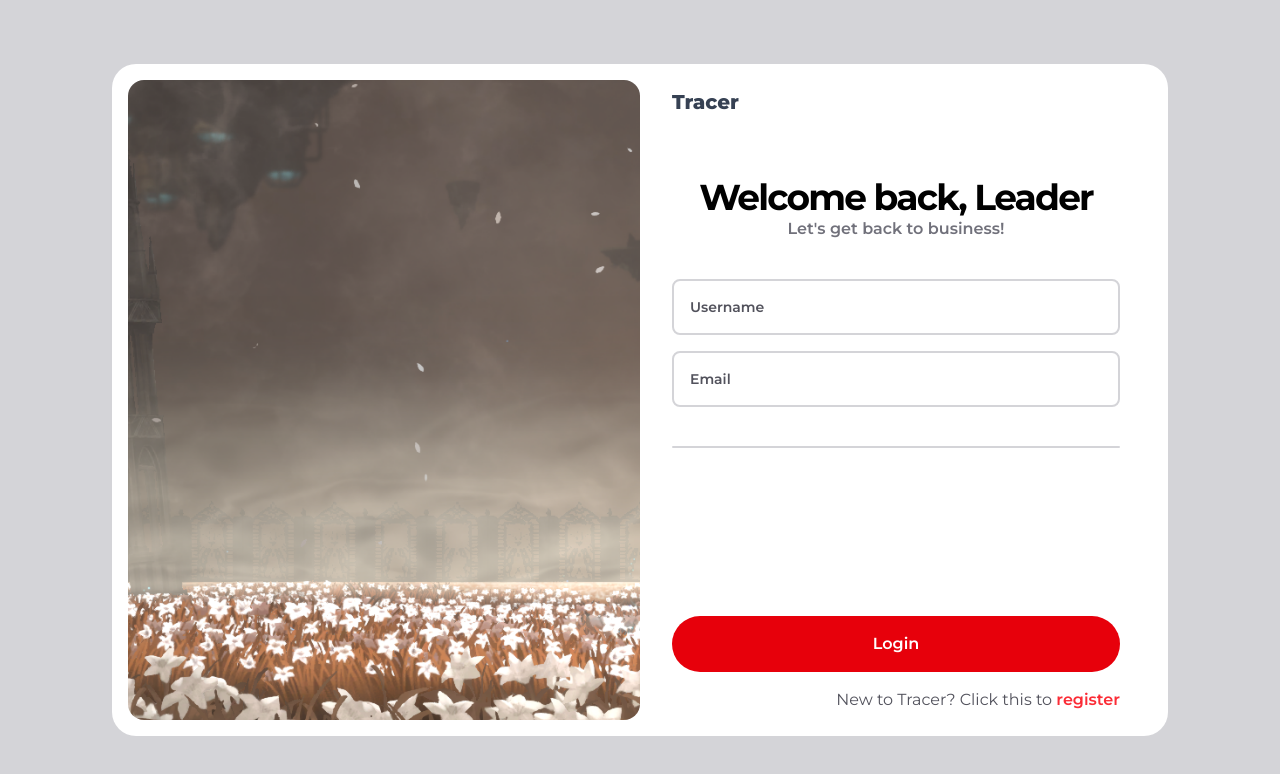
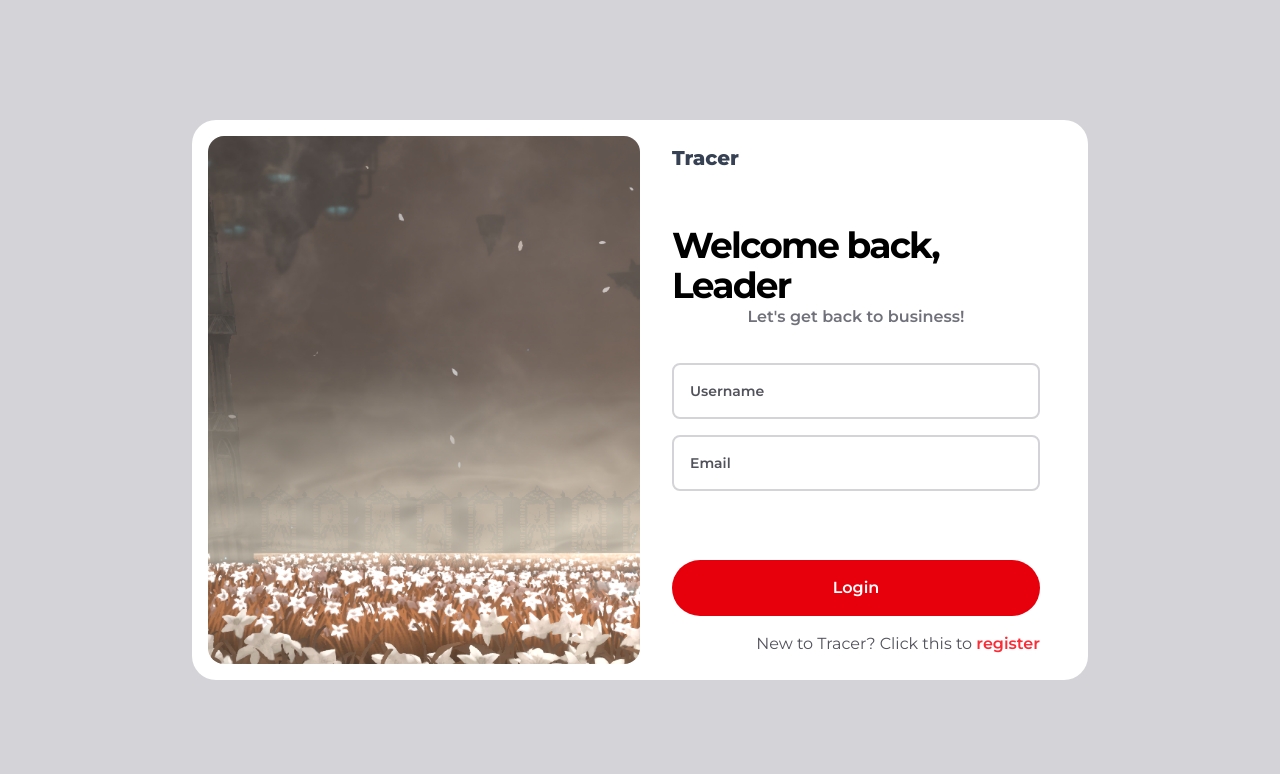
Before and after one commit to GetALifehahaha/contribution-tracker, a React (Vite) app in the folder frontend/: page /login in a window 1280 px wide. Shown: the top 774 px of the page. Built offline with nearby package versions, Linux system fonts and the light colour scheme; no server answers; a web font is replaced by a local one.

Commit message:
Fix login/registration

```diff
--- a/frontend/src/components/Form.jsx
+++ b/frontend/src/components/Form.jsx
@@ -48,7 +48,7 @@ const Form = ({route, method }) => {
   }
 
   return (
-    <form className='bg-white px-8 py-2 flex flex-col gap-4 min-w-[40vw] min-h-[80%]' onSubmit={handleSubmitRequest}>
+    <form className='bg-white px-8 py-2 flex flex-col gap-4 w-[50%] h-full' onSubmit={handleSubmitRequest}>
       <h1 className='mr-auto font-extrabold text-xl text-gray-700 mb-[10%]'>{title}</h1>
 
       <h3 className='mx-auto font-bold tracking-tighter text-4xl'>{welcomeMessage}</h3>
--- a/frontend/src/components/FormDesign.jsx
+++ b/frontend/src/components/FormDesign.jsx
@@ -6,7 +6,7 @@ const FormDesign = () => {
     // const title = method ? 'Contribution Tracker' : 'Registration'
 
     return (
-        <div className='w-[40vw] h-[80vh] bg-white rounded-2xl overflow-hidden'>
+        <div className='w-[50%] h-full bg-white rounded-2xl overflow-hidden'>
             <img src={FormImage} alt="form-design-photo" className='w-full h-full object-cover'/>
         </div>
     )
--- a/frontend/src/pages/Login.jsx
+++ b/frontend/src/pages/Login.jsx
@@ -5,7 +5,7 @@ import FormDesign from '../components/FormDesign'
 const Login = () => {
   return (
     <div className='w-full h-[100vh] bg-zinc-300 flex justify-center items-center'>
-      <div className='p-4 bg-white rounded-3xl flex flex-row'>
+      <div className='p-4 bg-white rounded-3xl flex flex-row w-[70vw] h-[70vh]'>
         <FormDesign/>
         <Form route={'/api/token/'} method='login'/>
       </div>
--- a/frontend/src/pages/Register.jsx
+++ b/frontend/src/pages/Register.jsx
@@ -5,7 +5,7 @@ import FormDesign from '../components/FormDesign'
 const Register = () => {
   return (
     <div className='w-full h-[100vh] bg-zinc-300 flex justify-center items-center'>
-      <div className='p-4 bg-white rounded-3xl flex flex-row'>
+      <div className='p-4 bg-white rounded-3xl flex flex-row w-[70vw] h-[70vh]'>
         <FormDesign/>
         <Form route='/api/user/register/' method='register' />
       </div>
```
